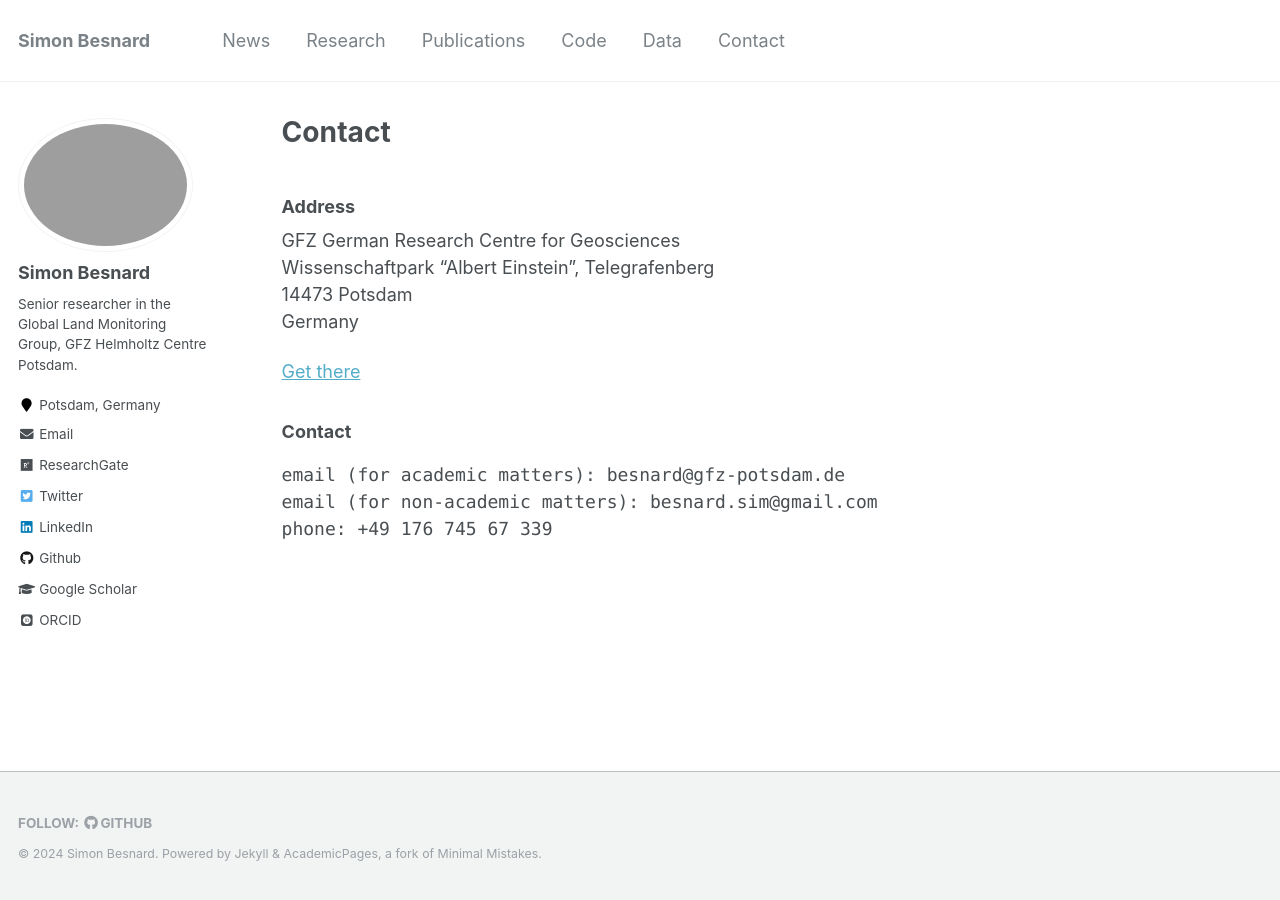
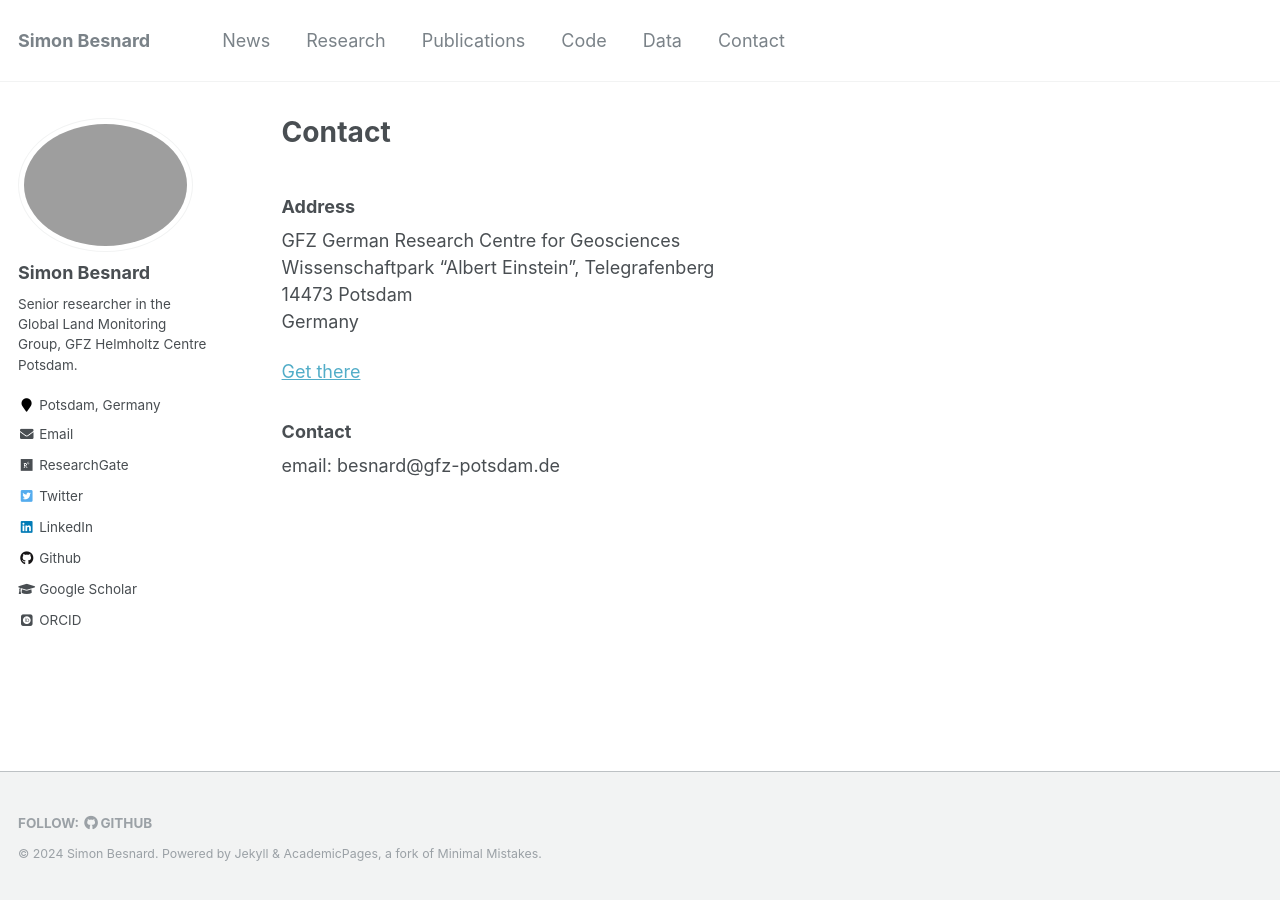
Before and after one commit to simonbesnard1/sbesnard.github.io, a Jekyll site: the page built from _pages/contact.md, in a window 1280 px wide. Built offline with Jekyll 4.4.1, drawn with Linux system fonts in a browser that asks for light colours; some web fonts are replaced.

Commit message:
update contact

```diff
--- a/_pages/contact.md
+++ b/_pages/contact.md
@@ -18,8 +18,4 @@ Germany
 
 ### Contact
 
-<pre>
-email (for academic matters): besnard@gfz-potsdam.de
-email (for non-academic matters): besnard.sim@gmail.com
-phone: +49 176 745 67 339
-</pre>
+email: besnard@gfz-potsdam.de
```
Also changed, not shown: 1 other file.
